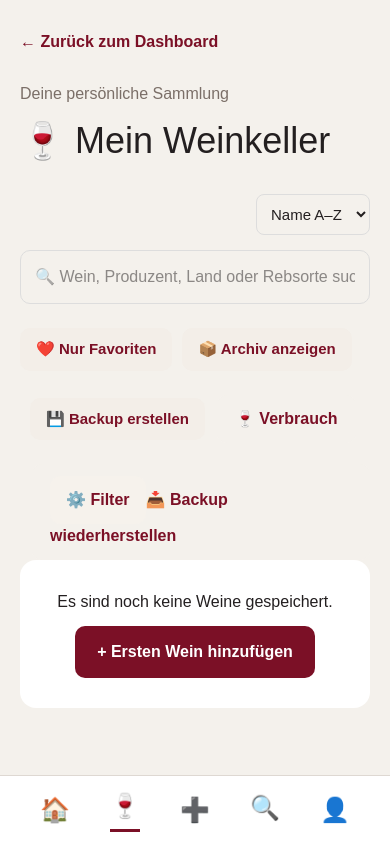
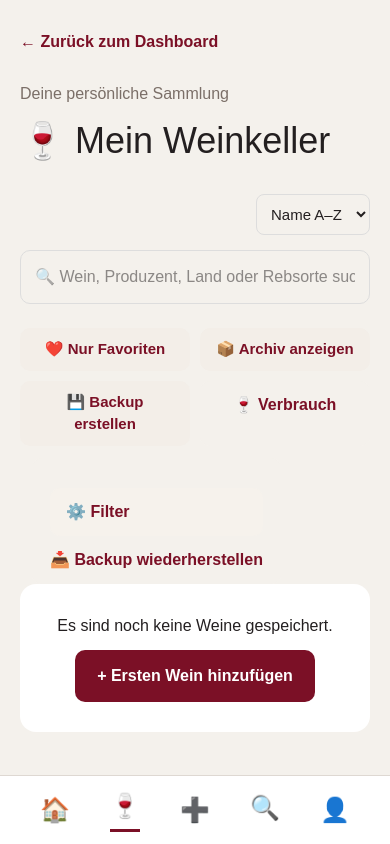
Before and after one commit to maprinz76-ctrl/winecellar-ai, a Next.js app: page /weinkeller in a window 390 px wide. Built offline with nearby package versions, Linux system fonts and the light colour scheme.

Commit message:
Mobile Aktionen im Weinkeller optimiert

```diff
--- a/app/globals.css
+++ b/app/globals.css
@@ -24,6 +24,7 @@ body {
   color: var(--foreground);
   font-family: Arial, Helvetica, sans-serif;
 }
+
 .dashboard-grid {
   display: grid;
   grid-template-columns: repeat(2, minmax(0, 1fr));
@@ -40,6 +41,7 @@ body {
     padding: 14px !important;
   }
 }
+
 .filter-grid {
   grid-template-columns: repeat(2, minmax(0, 1fr));
 }
@@ -49,3 +51,39 @@ body {
     grid-template-columns: 1fr;
   }
 }
+.weinkeller-actions {
+  display: flex;
+  flex-wrap: wrap;
+  gap: 10px;
+  margin-bottom: 12px;
+}
+
+.weinkeller-actions > * {
+  margin-left: 0 !important;
+  margin-bottom: 0 !important;
+}
+
+@media (max-width: 600px) {
+  .weinkeller-actions {
+    display: grid;
+    grid-template-columns: repeat(2, minmax(0, 1fr));
+    gap: 10px;
+  }
+
+  .weinkeller-actions > * {
+    width: 100%;
+    text-align: center;
+  }
+}
+.filter-toggle {
+  display: block;
+  margin-top: 18px;
+  margin-bottom: 12px;
+}
+
+@media (max-width: 600px) {
+  .filter-toggle {
+    width: 100%;
+    text-align: left;
+  }
+}
--- a/app/weinkeller/page.tsx
+++ b/app/weinkeller/page.tsx
@@ -423,6 +423,7 @@ ref={suchfeldRef}
     boxSizing: "border-box",
   }}
 />
+<div className="weinkeller-actions">
 <button
   type="button"
   onClick={() => setNurFavoriten(!nurFavoriten)}
@@ -490,7 +491,9 @@ ref={suchfeldRef}
   }}
 >
   🍷 Verbrauch
+
 </Link>
+</div>
 <label
   style={{
     marginLeft: "12px",
@@ -504,6 +507,7 @@ ref={suchfeldRef}
   }}
 ><button
   type="button"
+  className="filter-toggle"
   onClick={() => setFilterAnzeigen(!filterAnzeigen)}
   style={{
     border: "none",
```
